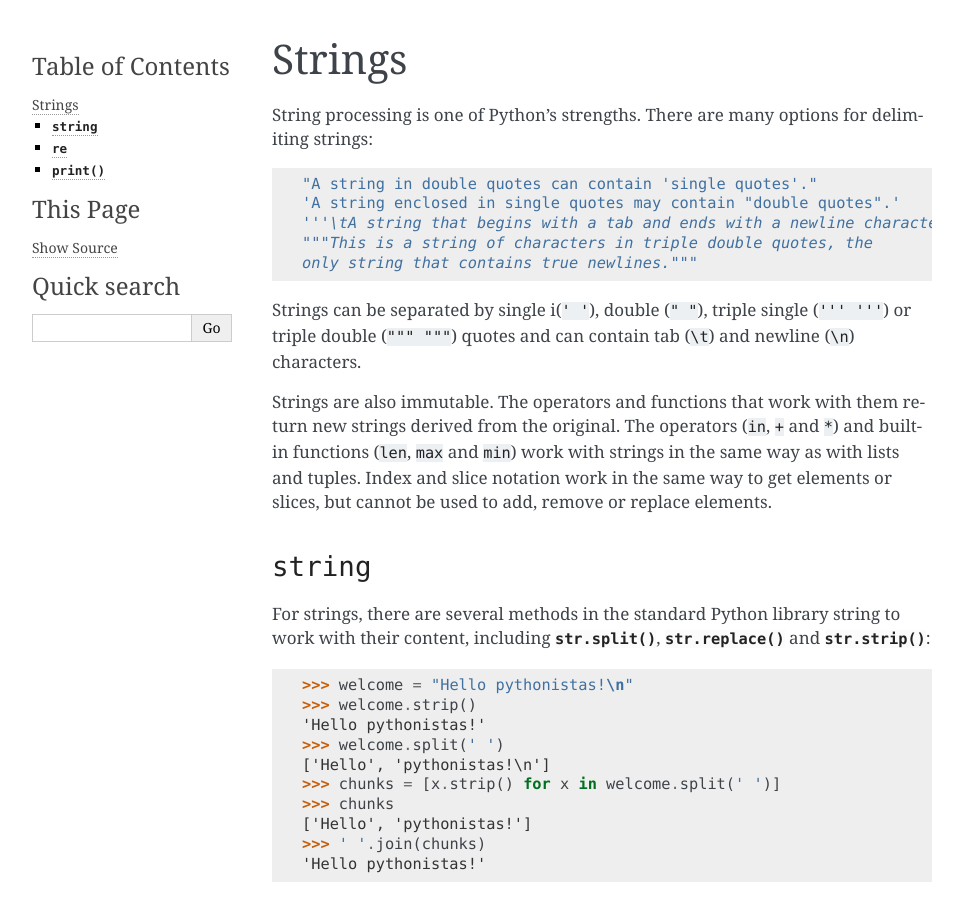
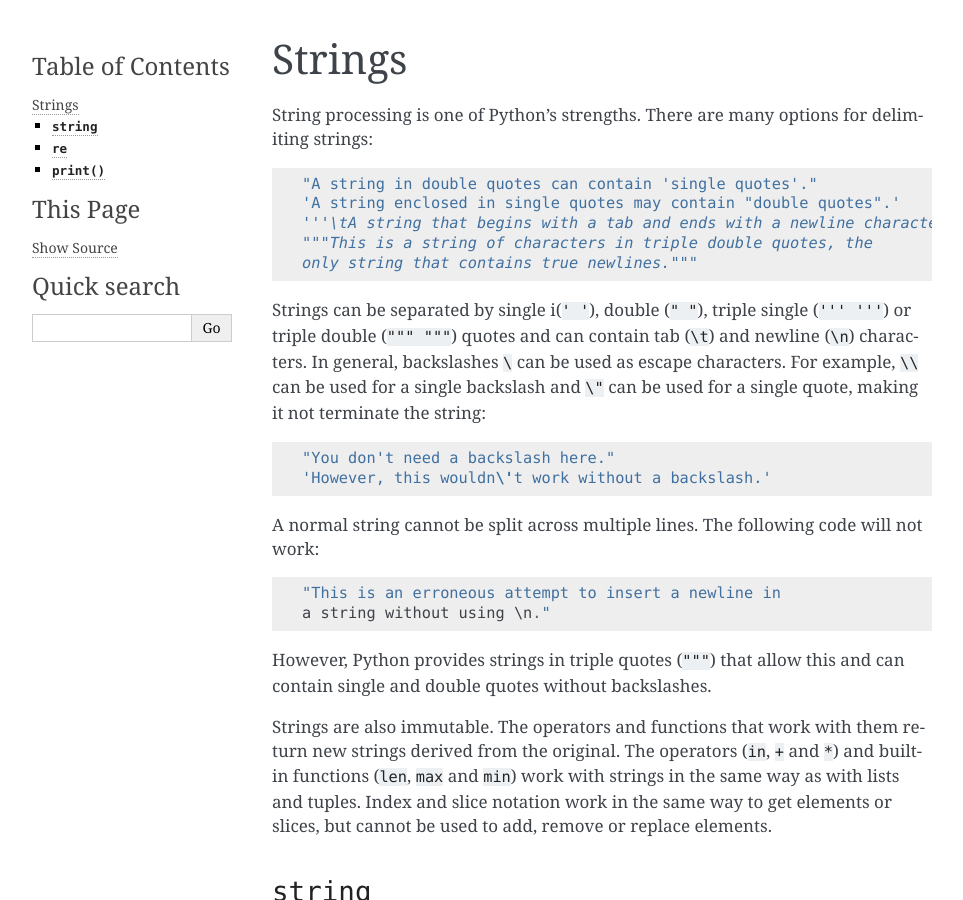
Before and after one commit to veit/python-basics-tutorial, a Sphinx documentation site: the page built from docs/types/strings.rst, in a window 1280 px wide and 900 px high. Shown: the whole window, without its empty margins (148-1111 px from the left). Built offline with Sphinx 7.4.7, drawn with Linux system fonts in a browser that asks for light colours; pages that are not in the unit, such as notebooks, are missing from menus.

Commit message:
:memo: Update string type

```diff
--- a/docs/types/strings.rst
+++ b/docs/types/strings.rst
@@ -14,7 +14,25 @@ delimiting strings:
 
 Strings can be separated by single i(``' '``), double (``" "``), triple single
 (``''' '''``) or triple double (``""" """``) quotes and can contain tab (``\t``)
-and newline (``\n``) characters.
+and newline (``\n``) characters. In general, backslashes ``\`` can be used as
+escape characters. For example, ``\\`` can be used for a single backslash and
+``\"`` can be used for a single quote, making it not terminate the string:
+
+.. code-block:: python
+
+    "You don't need a backslash here."
+    'However, this wouldn\'t work without a backslash.'
+
+A normal string cannot be split across multiple lines. The following code will
+not work:
+
+.. code-block::
+
+    "This is an erroneous attempt to insert a newline in
+    a string without using \n."
+
+However, Python provides strings in triple quotes (``"""``) that allow this and
+can contain single and double quotes without backslashes.
 
 Strings are also immutable. The operators and functions that work with them
 return new strings derived from the original. The operators (``in``, ``+`` and
```
